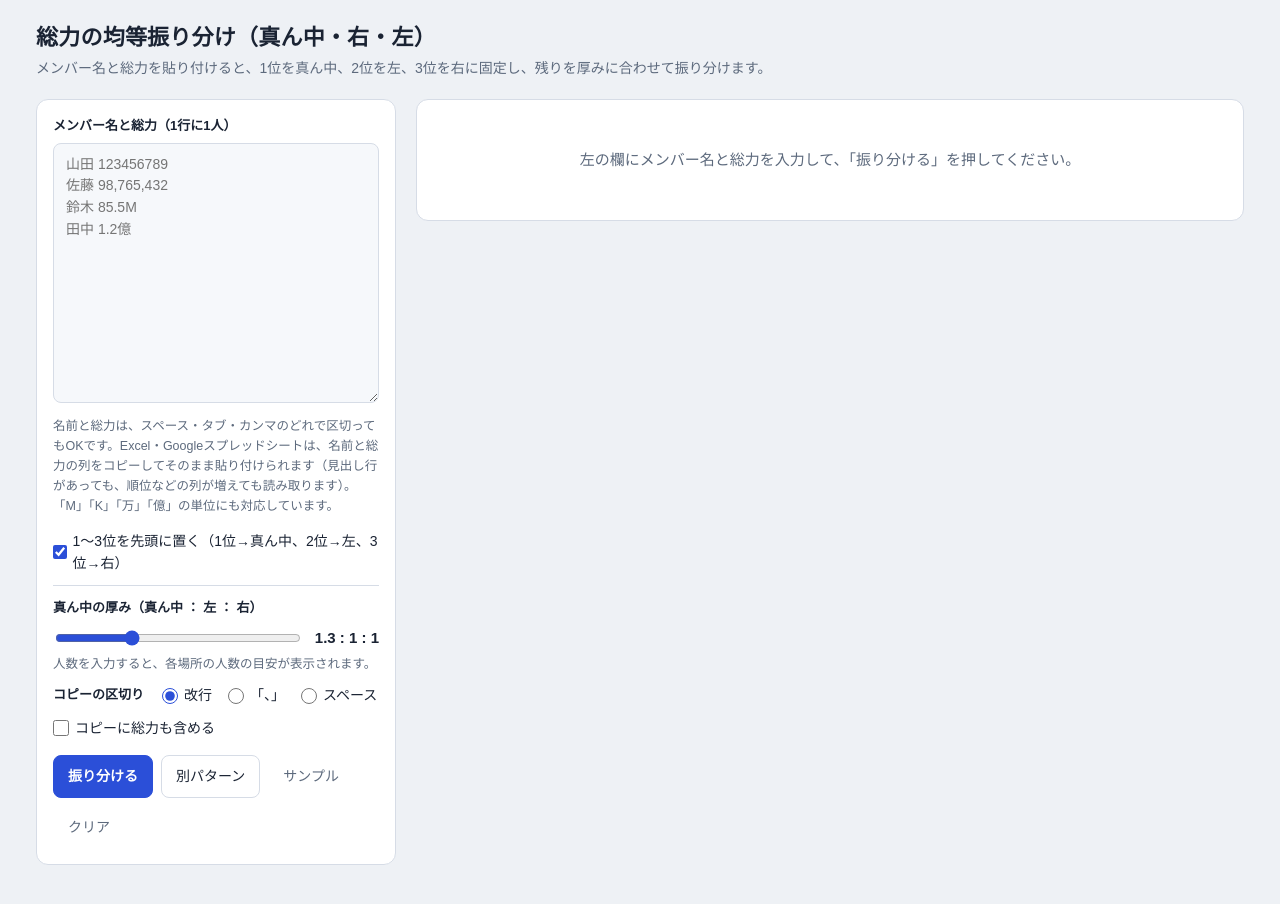
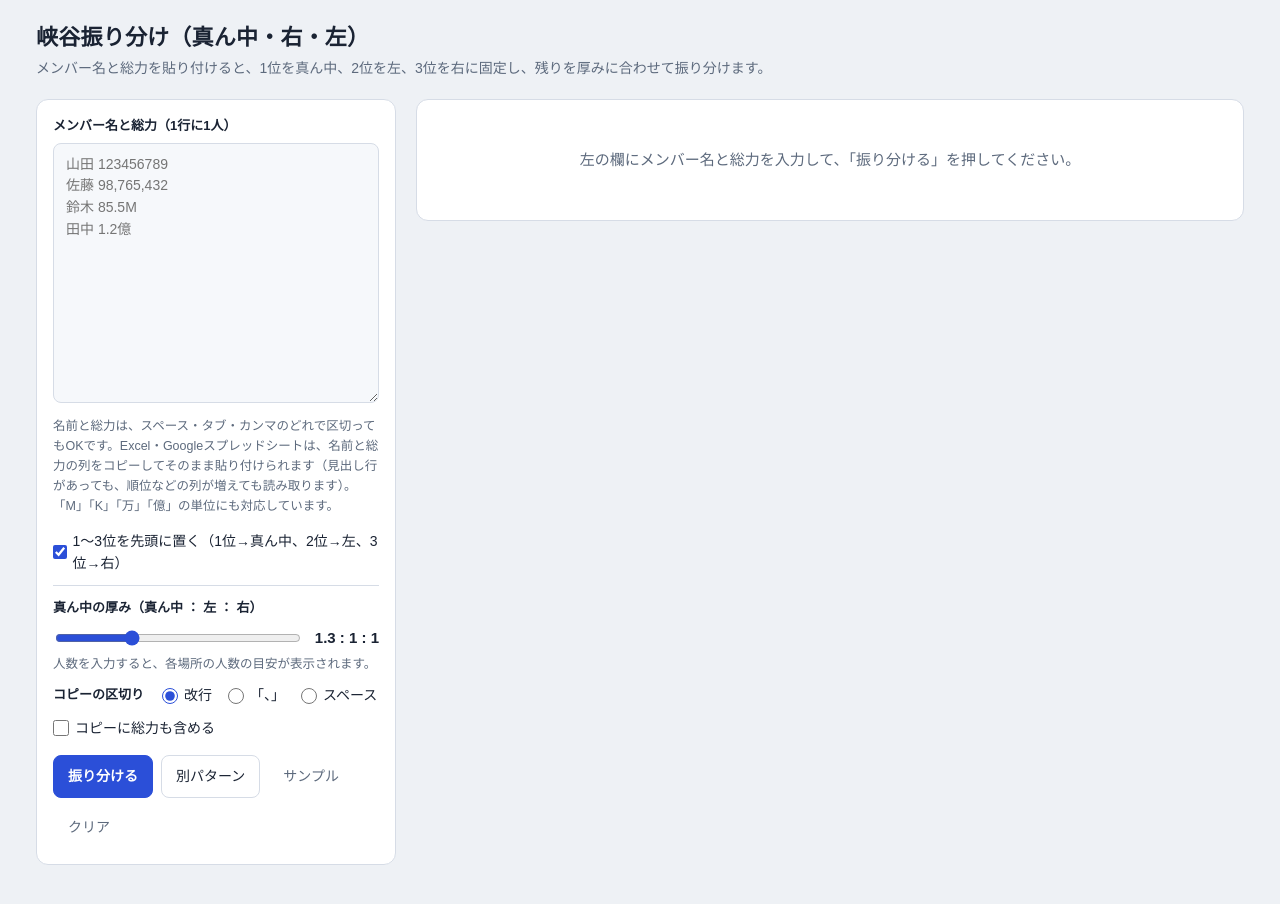
Before and after one commit to tsuguwos-afk/kyokoku-furiwakev2, a plain HTML site: page index.html in a window 1280 px wide. Drawn offline with Linux system fonts and the light colour scheme.

Commit message:
Update index.html

```diff
--- a/index.html
+++ b/index.html
@@ -3,7 +3,7 @@
 <head>
 <meta charset="utf-8">
 <meta name="viewport" content="width=device-width, initial-scale=1, viewport-fit=cover">
-<title>総力の均等振り分け（真ん中・右・左）</title>
+<title>峡谷振り分け（真ん中・右・左）</title>
 <style>
 :root {
   --bg: #eef1f5;
@@ -224,7 +224,7 @@ textarea#all {
 <body>
 <div class="wrap">
   <header class="top">
-    <h1>総力の均等振り分け（真ん中・右・左）</h1>
+    <h1>峡谷振り分け（真ん中・右・左）</h1>
     <p>メンバー名と総力を貼り付けると、1位を真ん中、2位を左、3位を右に固定し、残りを厚みに合わせて振り分けます。</p>
   </header>
 
```
